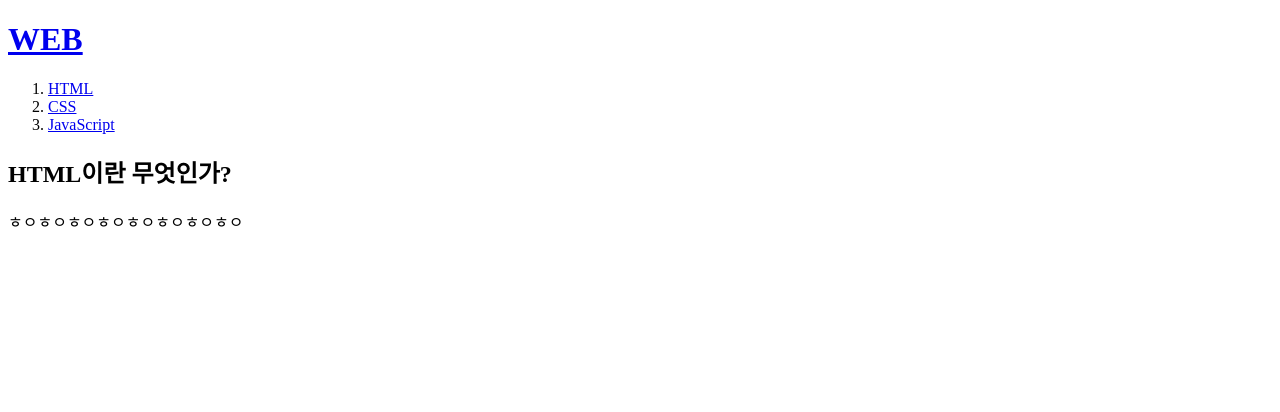
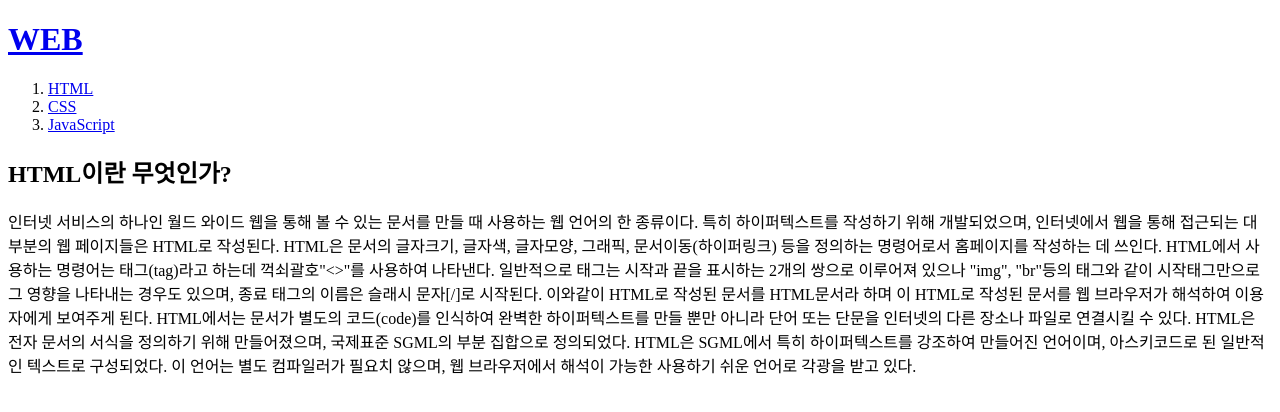
Before and after one commit to HotsonK/index.html, a plain HTML site: page index.html in a window 1280 px wide. Drawn offline with Linux system fonts and the light colour scheme.

Commit message:
first version

```diff
--- a/index.html
+++ b/index.html
@@ -12,6 +12,10 @@
   <li><a href="3.html">JavaScript</a></li>
 </ol>
 <h2>HTML이란 무엇인가?</h2>
-<p>ㅎㅇㅎㅇㅎㅇㅎㅇㅎㅇㅎㅇㅎㅇㅎㅇ</p>
+<p>인터넷 서비스의 하나인 월드 와이드 웹을 통해 볼 수 있는 문서를 만들 때 사용하는 웹 언어의 한 종류이다. 특히 하이퍼텍스트를 작성하기 위해 개발되었으며, 인터넷에서 웹을 통해 접근되는 대부분의 웹 페이지들은 HTML로 작성된다.
+
+HTML은 문서의 글자크기, 글자색, 글자모양, 그래픽, 문서이동(하이퍼링크) 등을 정의하는 명령어로서 홈페이지를 작성하는 데 쓰인다. HTML에서 사용하는 명령어는 태그(tag)라고 하는데 꺽쇠괄호"<>"를 사용하여 나타낸다. 일반적으로 태그는 시작과 끝을 표시하는 2개의 쌍으로 이루어져 있으나 "img", "br"등의 태그와 같이 시작태그만으로 그 영향을 나타내는 경우도 있으며, 종료 태그의 이름은 슬래시 문자[/]로 시작된다. 이와같이 HTML로 작성된 문서를 HTML문서라 하며 이 HTML로 작성된 문서를 웹 브라우저가 해석하여 이용자에게 보여주게 된다. HTML에서는 문서가 별도의 코드(code)를 인식하여 완벽한 하이퍼텍스트를 만들 뿐만 아니라 단어 또는 단문을 인터넷의 다른 장소나 파일로 연결시킬 수 있다.
+
+HTML은 전자 문서의 서식을 정의하기 위해 만들어졌으며, 국제표준 SGML의 부분 집합으로 정의되었다. HTML은 SGML에서 특히 하이퍼텍스트를 강조하여 만들어진 언어이며, 아스키코드로 된 일반적인 텍스트로 구성되었다. 이 언어는 별도 컴파일러가 필요치 않으며, 웹 브라우저에서 해석이 가능한 사용하기 쉬운 언어로 각광을 받고 있다.</p>
 </body>
 </html>
```
